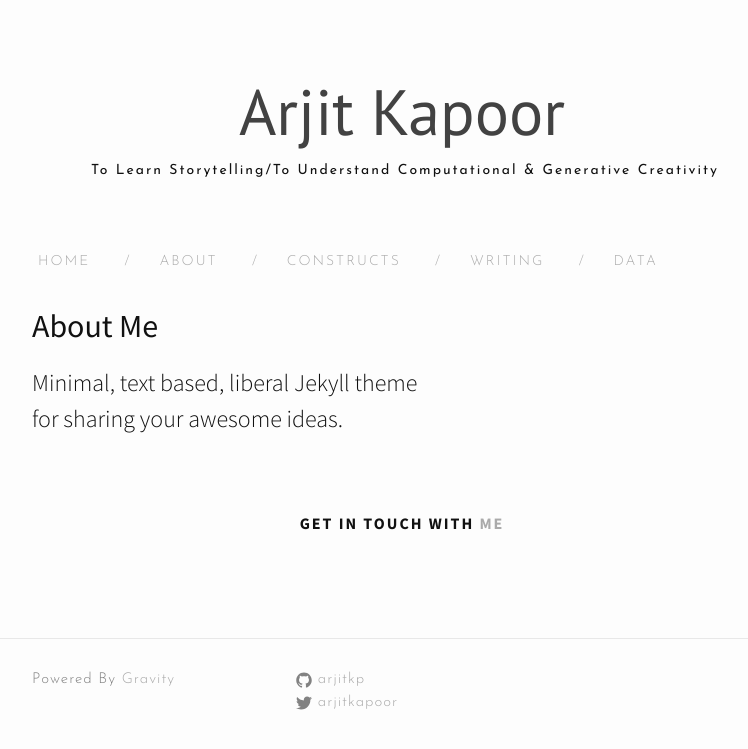
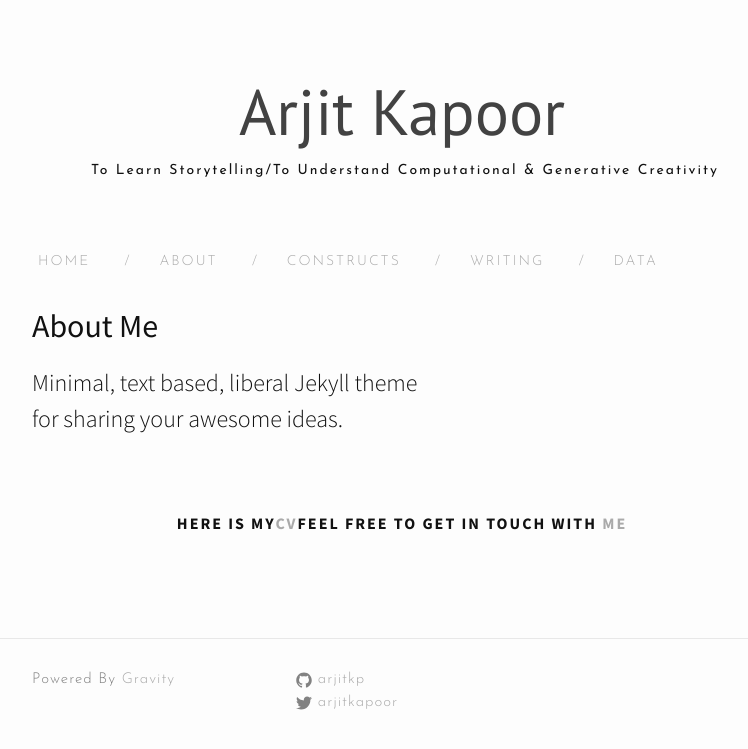
Before and after one commit to manuelvarzen/arjitkp.github.io, a Jekyll site: the page built from a_about.md, in a window 1280 px wide. Shown: the top 749 px of the page, without its empty margins (238-986 px from the left). Built offline with Jekyll 4.4.1, drawn with Linux system fonts in a browser that asks for light colours; nearby versions of some CDN libraries.

```diff
--- a/a_about.md
+++ b/a_about.md
@@ -7,4 +7,4 @@ permalink: /about/
 <h2>About Me</h2>
 <p>Minimal, text based, liberal Jekyll theme<br>for sharing your awesome ideas.</p>
 <br>
-<center><p ><strong><span class="manual">Get in touch with <a href="mailto:arjitkapoor93@outlook.com">me</a>
+<center><p ><strong><span class="manual">Here is my<a href = "https://drive.google.com/file/d/0B-uTeVTFDdmaU09JRDRXcm1JS0U/view?usp=sharing">CV</a>Feel free to get in touch with <a href="mailto:arjitkapoor93@outlook.com">me</a>
```
Also changed, not shown: data.md (+1 -1 lines).
